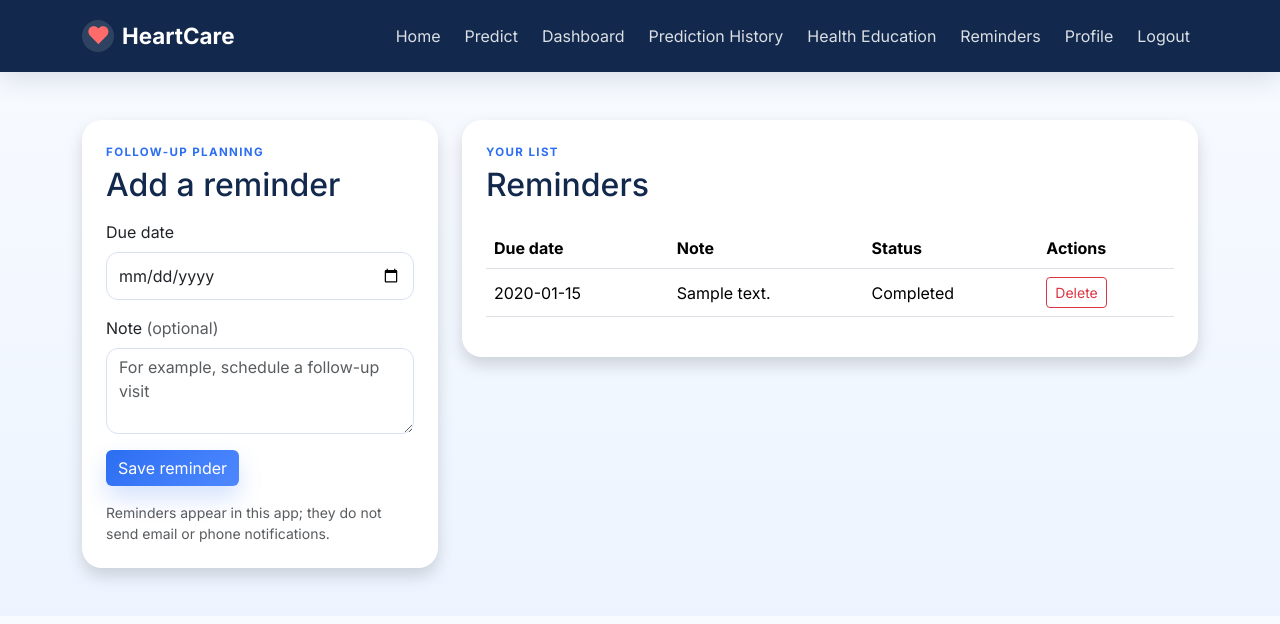
After one commit to kusha27/Heart-Disease-Prediction, a Flask app: page /reminders in a window 1280 px wide. The commit adds this page. Shown: the top 624 px of the page. Run offline with Flask 3, Linux system fonts and the light colour scheme; a user stored in the database is signed in; tables that the repository leaves empty hold one stand-in row (values such as "Sample post").

Commit message:
latest Changes

```diff
--- a/heartcare/app.py
+++ b/heartcare/app.py
@@ -3,7 +3,7 @@ import io
 import json
 import os
 import secrets
-from datetime import date
+from datetime import date, datetime
 from pathlib import Path
 
 from flask import (Flask, abort, flash, make_response, redirect, render_template,
@@ -11,8 +11,10 @@ from flask import (Flask, abort, flash, make_response, redirect, render_template
 from werkzeug.security import check_password_hash, generate_password_hash
 
 from .db import (count_user_predictions, create_user, delete_prediction,
-                 get_all_user_predictions, get_prediction, get_user_by_email,
-                 get_user_by_id, get_user_by_username, get_user_predictions,
+                 complete_reminder, create_reminder, delete_reminder,
+                 get_all_user_predictions, get_prediction,
+                 get_user_by_email, get_user_by_id, get_user_by_username,
+                 get_user_predictions, get_user_reminders,
                  latest_prediction_for_user, prediction_trends_for_user,
                  risk_distribution_for_user, save_prediction, update_user)
 from .model_service import FEATURE_COLUMNS, predict_from_form, summarize_inputs
@@ -114,6 +116,8 @@ def create_app():
         latest = latest_prediction_for_user(user_id)
         history = get_user_predictions(user_id, limit=5, offset=0)
         distribution = risk_distribution_for_user(user_id)
+        reminders = get_user_reminders(user_id)
+        active_reminders = [reminder for reminder in reminders if not reminder["completed"]]
         trends = prediction_trends_for_user(user_id)
         month_keys = []
         month_labels = []
@@ -148,7 +152,56 @@ def create_app():
             metrics=metrics,
             risk_distribution=distribution,
             trend_chart=trend_chart,
+            active_reminders=active_reminders[:3],
+            active_reminder_count=len(active_reminders),
         )
+
+    @app.route("/reminders", methods=["GET", "POST"])
+    @login_required
+    def reminders():
+        if request.method == "POST":
+            validate_csrf()
+            due_date_value = request.form.get("due_date", "")
+            note = request.form.get("note", "").strip()
+            try:
+                due_date = datetime.strptime(due_date_value, "%Y-%m-%d").date()
+            except ValueError:
+                flash("Enter a valid reminder date.", "danger")
+                return redirect(url_for("reminders"))
+            if due_date < date.today():
+                flash("A reminder date cannot be in the past.", "danger")
+                return redirect(url_for("reminders"))
+            if len(note) > 200:
+                flash("Reminder notes must be 200 characters or fewer.", "danger")
+                return redirect(url_for("reminders"))
+            create_reminder(session["user_id"], due_date.isoformat(), note)
+            flash("Reminder created.", "success")
+            return redirect(url_for("reminders"))
+        return render_template(
+            "reminders.html",
+            reminders=get_user_reminders(session["user_id"]),
+            today=date.today().isoformat(),
+        )
+
+    @app.route("/reminders/<int:reminder_id>/complete", methods=["POST"])
+    @login_required
+    def complete_reminder_route(reminder_id):
+        validate_csrf()
+        if complete_reminder(session["user_id"], reminder_id):
+            flash("Reminder marked as complete.", "success")
+        else:
+            flash("Reminder not found or already completed.", "warning")
+        return redirect(url_for("reminders"))
+
+    @app.route("/reminders/<int:reminder_id>/delete", methods=["POST"])
+    @login_required
+    def delete_reminder_route(reminder_id):
+        validate_csrf()
+        if delete_reminder(session["user_id"], reminder_id):
+            flash("Reminder deleted.", "success")
+        else:
+            flash("Reminder not found.", "warning")
+        return redirect(url_for("reminders"))
 
     @app.route("/predict", methods=["GET", "POST"])
     @login_required
--- a/heartcare/db.py
+++ b/heartcare/db.py
@@ -34,6 +34,19 @@ def init_db():
                 input_data TEXT NOT NULL,
                 prediction_output TEXT NOT NULL,
                 model_version TEXT NOT NULL,
+                FOREIGN KEY (user_id) REFERENCES users(id) ON DELETE CASCADE
+            )
+            """
+        )
+        conn.execute(
+            """
+            CREATE TABLE IF NOT EXISTS reminders (
+                id INTEGER PRIMARY KEY AUTOINCREMENT,
+                user_id INTEGER NOT NULL,
+                due_date TEXT NOT NULL,
+                note TEXT NOT NULL DEFAULT '',
+                completed INTEGER NOT NULL DEFAULT 0,
+                created_at TIMESTAMP DEFAULT CURRENT_TIMESTAMP,
                 FOREIGN KEY (user_id) REFERENCES users(id) ON DELETE CASCADE
             )
             """
@@ -188,4 +201,46 @@ def get_all_user_predictions(user_id):
         ).fetchall()
 
 
+def create_reminder(user_id, due_date, note):
+    with get_connection() as conn:
+        cursor = conn.execute(
+            "INSERT INTO reminders (user_id, due_date, note) VALUES (?, ?, ?)",
+            (user_id, due_date, note),
+        )
+        return cursor.lastrowid
+
+
+def get_user_reminders(user_id):
+    with get_connection() as conn:
+        return conn.execute(
+            """
+            SELECT * FROM reminders
+            WHERE user_id = ?
+            ORDER BY completed ASC, due_date ASC, id DESC
+            """,
+            (user_id,),
+        ).fetchall()
+
+
+def complete_reminder(user_id, reminder_id):
+    with get_connection() as conn:
+        cursor = conn.execute(
+            """
+            UPDATE reminders SET completed = 1
+            WHERE id = ? AND user_id = ? AND completed = 0
+            """,
+            (reminder_id, user_id),
+        )
+        return cursor.rowcount > 0
+
+
+def delete_reminder(user_id, reminder_id):
+    with get_connection() as conn:
+        cursor = conn.execute(
+            "DELETE FROM reminders WHERE id = ? AND user_id = ?",
+            (reminder_id, user_id),
+        )
+        return cursor.rowcount > 0
+
+
 init_db()
--- a/templates/base.html
+++ b/templates/base.html
@@ -29,6 +29,7 @@
             <li class="nav-item"><a class="nav-link" href="{{ url_for('history') }}">Prediction History</a></li>
             <li class="nav-item"><a class="nav-link" href="{{ url_for('education') }}">Health Education</a></li>
             {% if session.get('user_id') %}
+              <li class="nav-item"><a class="nav-link" href="{{ url_for('reminders') }}">Reminders</a></li>
               <li class="nav-item"><a class="nav-link" href="{{ url_for('profile') }}">Profile</a></li>
               <li class="nav-item"><a class="nav-link" href="{{ url_for('logout') }}">Logout</a></li>
             {% else %}
--- /dev/null
+++ b/templates/reminders.html
@@ -0,0 +1,81 @@
+{% extends 'base.html' %}
+{% block title %}HeartCare | Reminders{% endblock %}
+{% block content %}
+<div class="container py-5">
+  <div class="row g-4">
+    <div class="col-lg-4">
+      <div class="card shadow border-0">
+        <div class="card-body p-4">
+          <p class="eyebrow mb-1">Follow-up planning</p>
+          <h2 class="text-navy mb-3">Add a reminder</h2>
+          <form method="post">
+            <input type="hidden" name="csrf_token" value="{{ csrf_token() }}">
+            <div class="mb-3">
+              <label class="form-label" for="due_date">Due date</label>
+              <input class="form-control" id="due_date" name="due_date" type="date" min="{{ today }}" required>
+            </div>
+            <div class="mb-3">
+              <label class="form-label" for="note">Note <span class="text-muted">(optional)</span></label>
+              <textarea class="form-control" id="note" name="note" rows="3" maxlength="200" placeholder="For example, schedule a follow-up visit"></textarea>
+            </div>
+            <button type="submit" class="btn btn-primary">Save reminder</button>
+          </form>
+          <p class="small text-muted mt-3 mb-0">Reminders appear in this app; they do not send email or phone notifications.</p>
+        </div>
+      </div>
+    </div>
+    <div class="col-lg-8">
+      <div class="card shadow border-0">
+        <div class="card-body p-4">
+          <p class="eyebrow mb-1">Your list</p>
+          <h2 class="text-navy mb-4">Reminders</h2>
+          {% if reminders %}
+            <div class="table-responsive">
+              <table class="table align-middle">
+                <thead>
+                  <tr>
+                    <th scope="col">Due date</th>
+                    <th scope="col">Note</th>
+                    <th scope="col">Status</th>
+                    <th scope="col">Actions</th>
+                  </tr>
+                </thead>
+                <tbody>
+                  {% for reminder in reminders %}
+                  <tr>
+                    <td>
+                      {{ reminder['due_date'] }}
+                      {% if not reminder['completed'] and reminder['due_date'] < today %}
+                        <span class="badge bg-warning text-dark">Overdue</span>
+                      {% endif %}
+                    </td>
+                    <td>{{ reminder['note'] or 'Follow-up reminder' }}</td>
+                    <td>{% if reminder['completed'] %}Completed{% else %}Upcoming{% endif %}</td>
+                    <td>
+                      <div class="d-flex gap-2">
+                        {% if not reminder['completed'] %}
+                        <form method="post" action="{{ url_for('complete_reminder_route', reminder_id=reminder['id']) }}">
+                          <input type="hidden" name="csrf_token" value="{{ csrf_token() }}">
+                          <button type="submit" class="btn btn-sm btn-outline-success">Done</button>
+                        </form>
+                        {% endif %}
+                        <form method="post" action="{{ url_for('delete_reminder_route', reminder_id=reminder['id']) }}">
+                          <input type="hidden" name="csrf_token" value="{{ csrf_token() }}">
+                          <button type="submit" class="btn btn-sm btn-outline-danger">Delete</button>
+                        </form>
+                      </div>
+                    </td>
+                  </tr>
+                  {% endfor %}
+                </tbody>
+              </table>
+            </div>
+          {% else %}
+            <p class="text-muted mb-0">You have no reminders yet.</p>
+          {% endif %}
+        </div>
+      </div>
+    </div>
+  </div>
+</div>
+{% endblock %}
```
Also changed, not shown: templates/dashboard.html (+24 -0 lines), README.md (added), heartcare.db.
